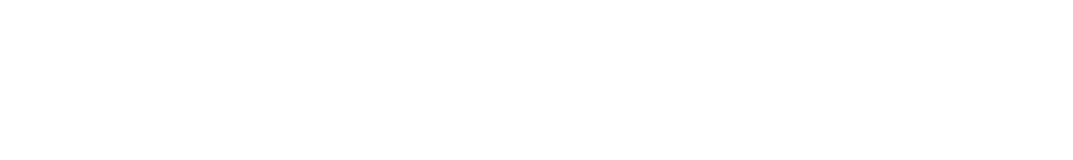
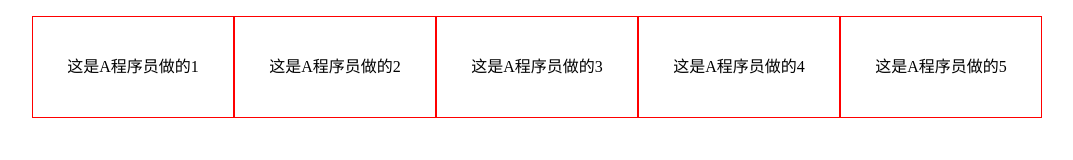
Before and after one commit to he-lan-zhen/qianduan10, a plain HTML site: page index.html in a window 1280 px wide. Shown: the whole page, without its empty margins (16-1089 px from the left). Drawn offline with Linux system fonts and the light colour scheme.

Commit message:
A工程师添加的ul导航

```diff
--- a/css/base.css
+++ b/css/base.css
@@ -0,0 +1,9 @@
+ul li {
+  float: left;
+  list-style: none;
+  border: 1px solid red;
+  width: 200px;
+  height: 100px;
+  text-align: center;
+  line-height: 100px;
+}
--- a/index.html
+++ b/index.html
@@ -1,12 +1,26 @@
 <!DOCTYPE html>
 <html lang="en">
+
 <head>
   <meta charset="UTF-8">
   <meta name="viewport" content="width=device-width, initial-scale=1.0">
   <meta http-equiv="X-UA-Compatible" content="ie=edge">
   <title>多人开发模拟</title>
+  <link rel="stylesheet" href="css/base.css" />
+
+
 </head>
+
 <body>
+  <ul>
+    <li>这是A程序员做的1</li>
+    <li>这是A程序员做的2</li>
+    <li>这是A程序员做的3</li>
+    <li>这是A程序员做的4</li>
+    <li>这是A程序员做的5</li>
+  </ul>
+
 
 </body>
+
 </html>
```
